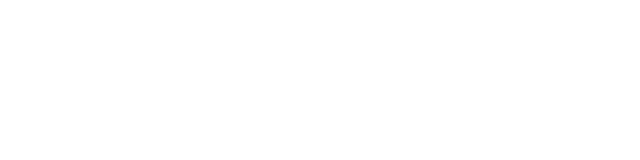
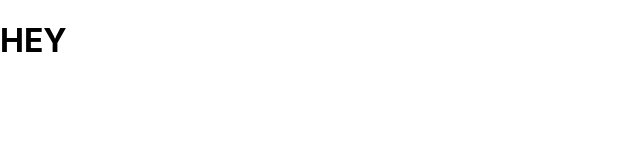
Before and after one commit to fur1ozz/giraV2, a React (Create React App) app: page /Project in a window 1280 px wide. Shown: the top 160 px of the page, without its empty margins (0-640 px from the left). Built offline with nearby package versions, Linux system fonts and the light colour scheme.

Commit message:
added routes

```diff
--- a/package.json
+++ b/package.json
@@ -8,6 +8,7 @@
     "@testing-library/user-event": "^13.5.0",
     "react": "^18.2.0",
     "react-dom": "^18.2.0",
+    "react-router-dom": "^6.18.0",
     "react-scripts": "5.0.1",
     "web-vitals": "^2.1.4"
   },
--- a/src/App.js
+++ b/src/App.js
@@ -1,10 +1,17 @@
 import './App.css';
+import { BrowserRouter as Router, Route, Routes } from 'react-router-dom';
+import ProjectPage from "./pages/ProjectPage";
 
 function App() {
   return (
-    <div className="App">
-
-    </div>
+    <Router>
+      <div>
+        <Routes>
+          <Route exact path="/" />
+          <Route path="/Project" element={<ProjectPage />}/>
+        </Routes>
+      </div>
+    </Router>
   );
 }
 
--- a/src/components/Text.jsx
+++ b/src/components/Text.jsx
@@ -0,0 +1 @@
+// sdadddsa
--- /dev/null
+++ b/src/pages/ProjectPage.jsx
@@ -0,0 +1,10 @@
+
+
+function ProjectPage(){
+    return(
+        <>
+            <h1>HEY</h1>
+        </>
+    );
+}
+export default ProjectPage;
```
Also changed, not shown: src/pages/Test.jsx (deleted), 1 other file (tests, documents, lock files or other folders).
